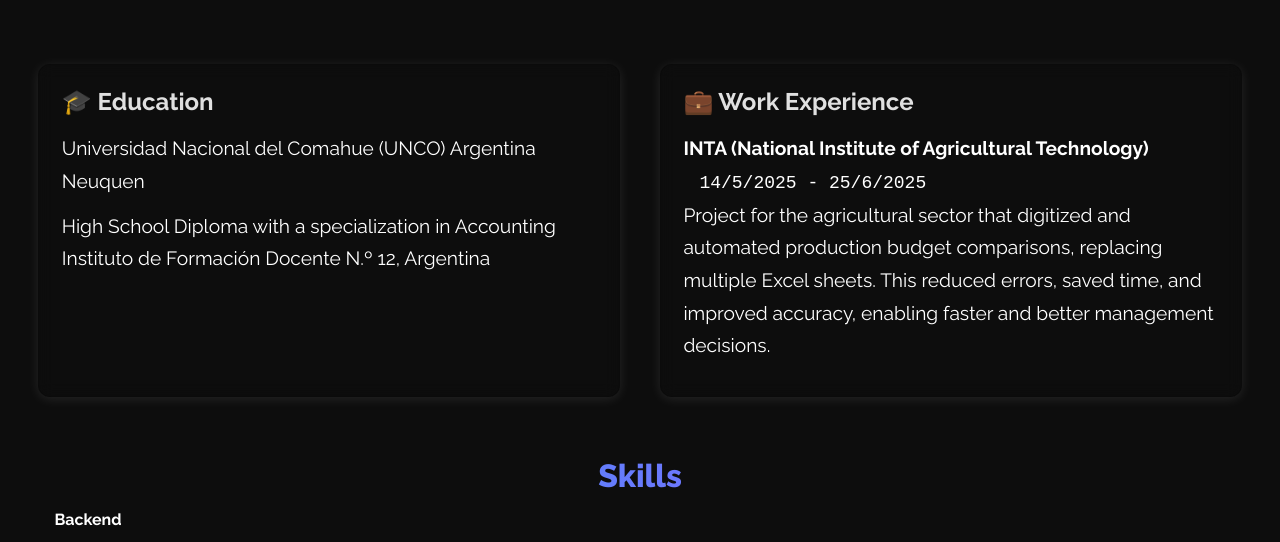
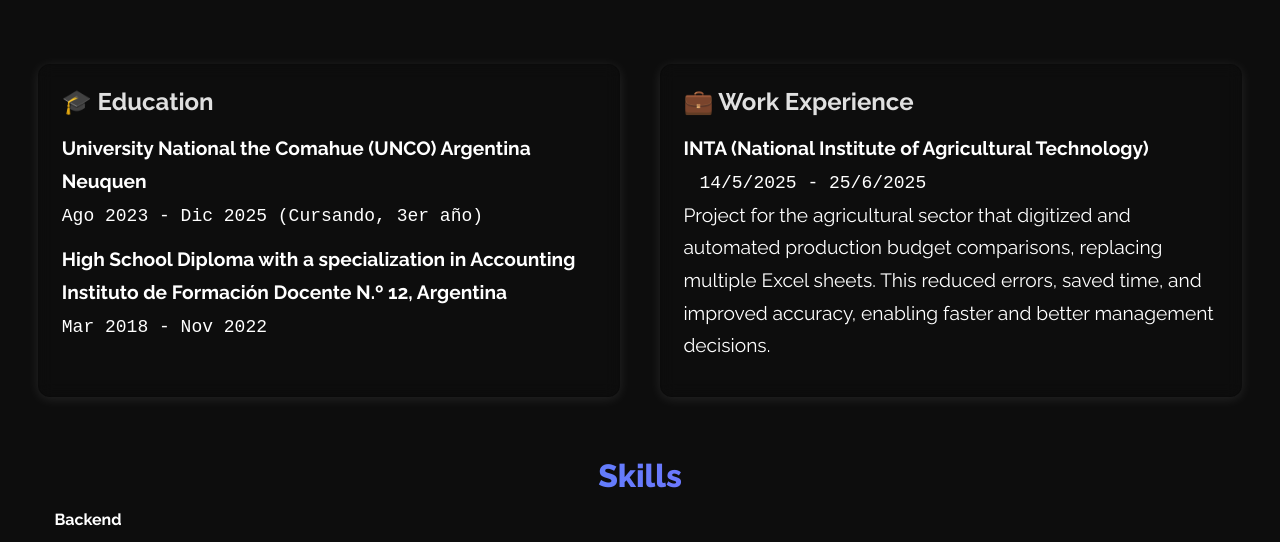
Before and after one commit to Diiegorios46/Portfolio, a plain HTML site: page index.html in a window 1280 px wide. Shown: the part 800-1342 px from the top of the page. Drawn offline with Linux system fonts and the light colour scheme.

Commit message:
Update education section with current enrollment details and formatting improvements

```diff
--- a/index.html
+++ b/index.html
@@ -90,11 +90,15 @@
           <div class="about-card">
             <h3 id="about-title">🎓 Education</h3>
             <ul>
-              <li id="education-1">
-                <strong>University National the Comahue (UNCO) Argentina Neuquen</strong>
+              <li id="">
+                <strong>University National the Comahue (UNCO) Argentina Neuquen  </strong>
+                <br>
+                <span class="text-lg font-Courier">Ago 2023 - Dic 2025 (Cursando, 3er año)</span>
               </li>
-              <li id="education-2">
-                <strong>High School Diploma with a specialization in Accounting Instituto de Formación Docente N.º 12, Argentina</strong>
+              <li id="">
+                <strong>High School Diploma with a specialization in Accounting Instituto de Formación Docente N.º 12, Argentina </strong>
+                <br>
+                <span class="text-lg font-Courier">Mar 2018 - Nov 2022 </span>
               </li>
             </ul>
           </div>
```
